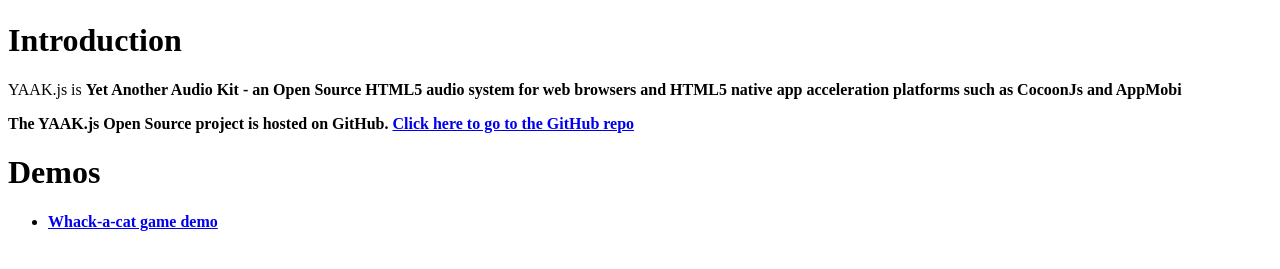
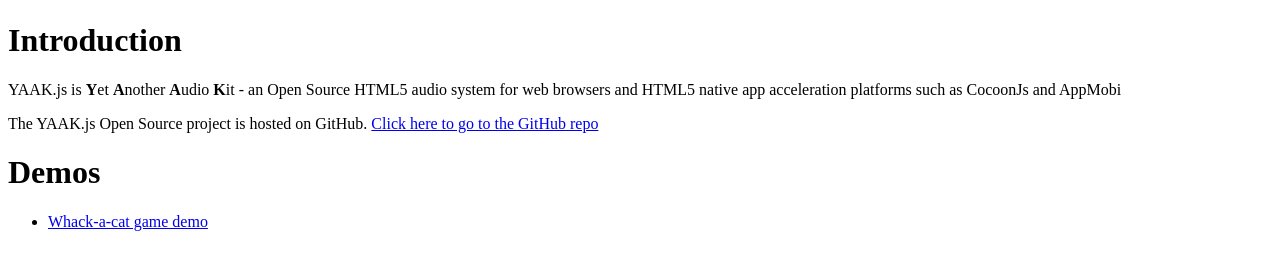
Before and after one commit to Wappworks/yaak.js, a plain HTML site: page index.html in a window 1280 px wide. Shown: the part 101-370 px from the top of the page. Drawn offline with Linux system fonts and the light colour scheme.

Commit message:
Removed the Webstorm IDE files
Fixed up the home page formatting.

```diff
--- a/index.html
+++ b/index.html
@@ -10,7 +10,7 @@
 <img src="logos/yaak.png" />
 <div>
     <h1>Introduction</h1>
-    <p>YAAK.js is <strong>Y<strong>et <strong>A<strong>nother <strong>A<strong>udio <strong>K<strong>it - an Open Source HTML5 audio system for web browsers and HTML5 native app acceleration platforms such as CocoonJs and AppMobi</p>
+    <p>YAAK.js is <strong>Y</strong>et <strong>A</strong>nother <strong>A</strong>udio <strong>K</strong>it - an Open Source HTML5 audio system for web browsers and HTML5 native app acceleration platforms such as CocoonJs and AppMobi</p>
     <p>The YAAK.js Open Source project is hosted on GitHub. <a href="https://github.com/Wappworks/yaak.js">Click here to go to the GitHub repo</a></p>
     <h1>Demos</h1>
     <ul>
```
Also changed, not shown: 1 other file.
